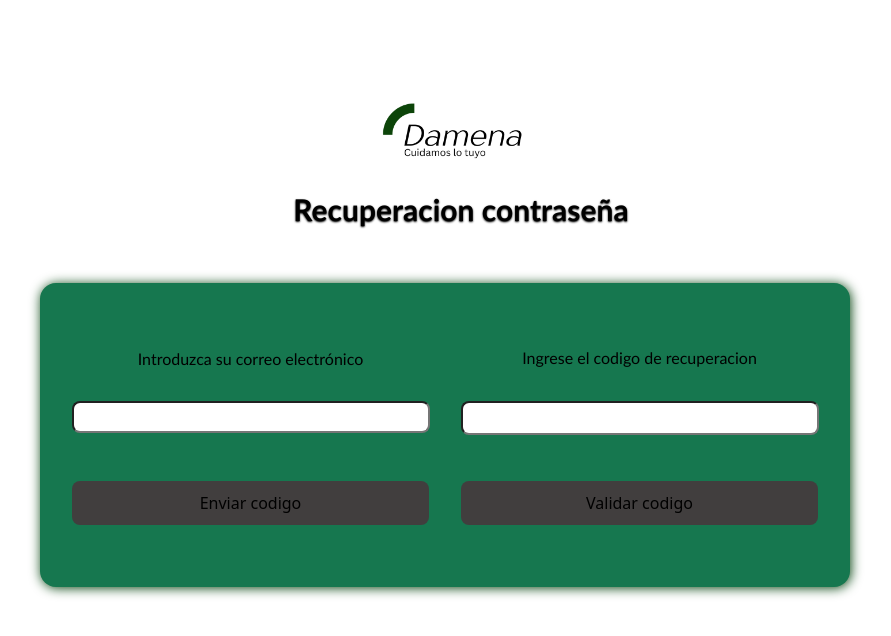
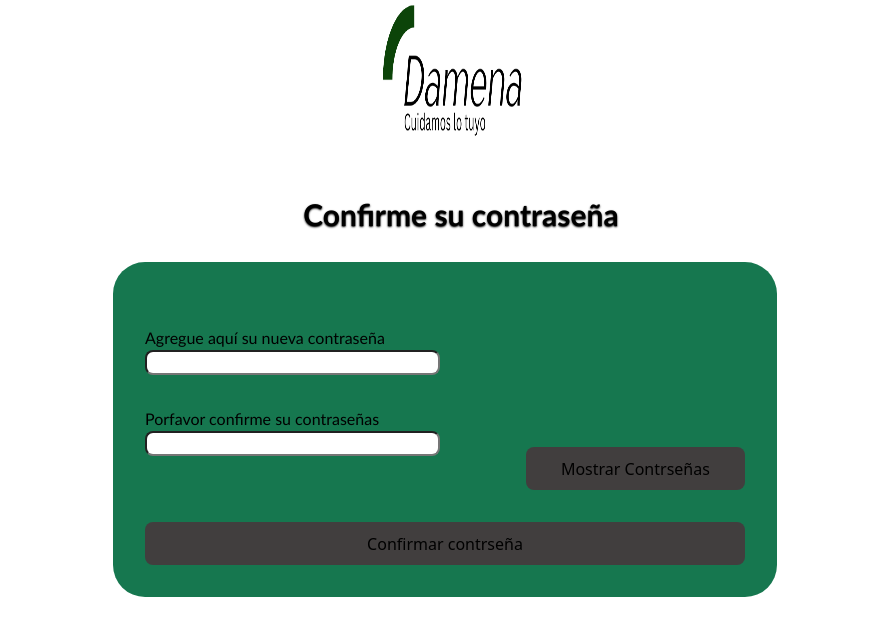
Before and after one commit to jimendezm/banco-damena, a React app in the folder frontend/: page / in a window 1280 px wide. Shown: the top 636 px of the page, without its empty margins (195-1086 px from the left). Built offline with nearby package versions, Linux system fonts and the light colour scheme; the HTML template or start-up script is replaced by a standard one.

Commit message:
Listo responsive para la parte de reestablecer contraseña, seguiremos para darles funcionalidad

```diff
--- a/frontend/src/App.jsx
+++ b/frontend/src/App.jsx
@@ -5,6 +5,7 @@ import './App.css'
 import '../src/pages/Registro'
 import Registro from '../src/pages/Registro'
 import Login from './pages/Login'
+import Restablecer from './pages/Restablecer'
 import Recuperacion from './pages/Recuperacion'
 
 function App() {
@@ -12,7 +13,7 @@ function App() {
 
   return (
     <>
-      <Recuperacion />
+      <Restablecer />
     </>
 
 
--- a/frontend/src/pages/Recuperacion.css
+++ b/frontend/src/pages/Recuperacion.css
@@ -84,13 +84,10 @@ button:hover{
         margin-top: 0rem;
     }
     #textoCodigo{
-
         grid-column-start: 2;
         width: 98%;
         grid-row-start: 2;
         height: 1.75rem;
-
-
     }
     #botonValidacion{
         grid-column-start: 2;
--- /dev/null
+++ b/frontend/src/pages/Restablecer.css
@@ -0,0 +1,92 @@
+#contenedorPagina{
+    display: flex;
+    width: 100%;
+    height: 100%;
+}
+#contenedorRestablecerContraseña{
+    display: grid;
+    grid-template-columns: auto;
+    width: 70%;
+    background-color: #16774f;
+    padding: 2rem;
+    border-radius: 2rem;
+    align-self: center;
+}
+#labelContraseña{
+    grid-row-start: 1;
+    grid-column-start: 1;
+    grid-column: span 2;
+    align-self: self-start;
+    text-align: left;
+}
+#inputContraseña{
+    grid-column-start: 1;
+}
+#labelConfirmarContraseña{
+    grid-row-start: 3;
+    grid-column: span 2;
+    text-align: left;
+}
+#inputConfirmarContraseña{
+    grid-column-start: 1;
+}
+#botonMostrarContraseña{
+    grid-row-start: 5;
+    grid-column-start: 1;
+    width: 70%;
+}
+#botonConfirmarContraseña{
+    grid-row-start: 6;
+    grid-column: span 2;
+    margin-top: 2rem;
+}
+#logoDamena{
+    margin-top: 3rem;
+    height: 4rem;
+}
+
+label{
+    font-size: 16px;
+}
+h2{
+    align-self: center;
+
+}
+@media (min-width: 768px) {
+    #contenedorPagina{
+        display: flex;
+    }
+    #contenedorRestablecerContraseña{
+        width: 50%;
+        max-width: 600px;
+    }
+    #botonMostrarContraseña{
+        grid-row-start: 4;
+        grid-column-start: 2;
+        justify-self: right;
+    }
+    #inputConfirmarContraseña{
+        grid-row-start: 4;
+        grid-column-start: 1;
+        grid-column-end: 1;
+        width: 100%;
+    }
+    #inputContraseña{
+        grid-row-start: 2;
+        grid-column-start: 1;
+        grid-column-end: 1;
+        width: 100%;
+    }
+    label{
+        justify-self: start;
+    }
+    h2{
+        margin-top: 3rem;
+    }
+    input{
+        width: 50%;
+    }
+    @media (min-width: 768px) {
+
+    }
+}
--- /dev/null
+++ b/frontend/src/pages/Restablecer.jsx
@@ -0,0 +1,21 @@
+import { useState } from "react";
+import './Restablecer.css'
+import logo from '../assets/Damena-logo-original.png'
+function Restablecer(){
+    return(
+        <div id="contenedorPagina">
+            <img src={logo} alt="Logo de banco damena en su versión clara" id="logoDamena"/>
+            <h2>Confirme su contraseña</h2>
+            <section id="contenedorRestablecerContraseña">
+                <label htmlFor="" id="labelContraseña">Agregue aquí su nueva contraseña</label>
+                <input type="password" id="inputContraseña"/>
+                <label htmlFor="" id="labelConfirmarContraseña">Porfavor confirme su contraseñas</label>
+                <input type="password" id="inputConfirmarContraseña"/>
+                <button id="botonMostrarContraseña">Mostrar Contrseñas</button>
+                <button id="botonConfirmarContraseña">Confirmar contrseña</button>
+            </section>
+        </div>
+    );
+}
+
+export default Restablecer;
```
Also changed, not shown: frontend/src/assets/Damena-logo-original.png.
